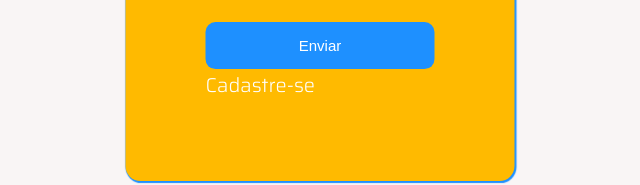
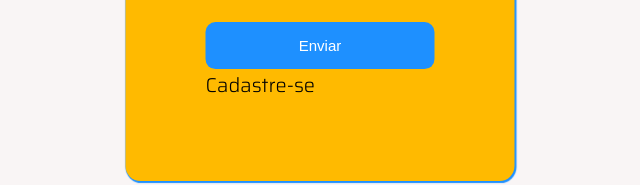
Before and after one commit to brunamedeirooos/botDF, a website: page login/index.html in a window 1280 px wide. In both pictures the pointer is over the link "Cadastre-se". Shown: the part 457-642 px from the top of the page, without its empty margins (320-960 px from the left). Drawn offline with Linux system fonts and the light colour scheme.

Commit message:
ajustes crud e css

```diff
--- a/login/css/style.css
+++ b/login/css/style.css
@@ -41,4 +41,11 @@ body{
     text-decoration: none;
     font-size: 20px;
     color: #fff;
+
     }
+
+    .main-link:hover{
+      color: black;
+      cursor: pointer;
+
+    }
```
Also changed, not shown: login/cadastro/cadastro.html (+1 -0 lines).
